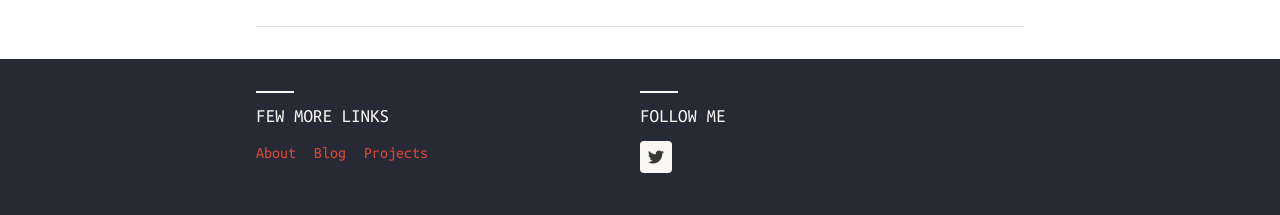
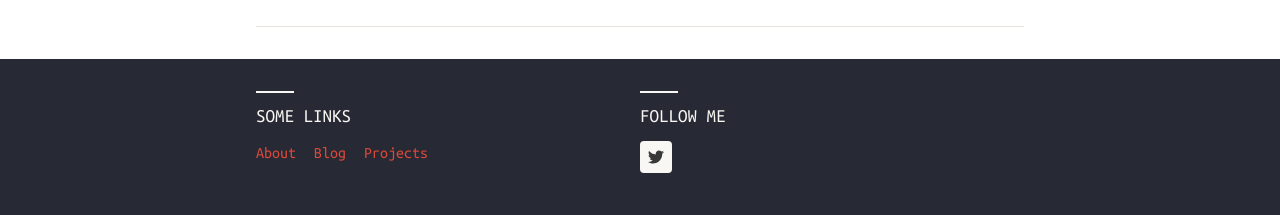
Before and after one commit to ryanmfw/ryanmfw.github.io, a Jekyll site: the page built from index.html, in a window 1280 px wide. Shown: the part 965-1180 px from the top of the page. Built offline with Jekyll 4.4.1, drawn with Linux system fonts in a browser that asks for light colours; nearby versions of some CDN libraries.

Commit message:
cleaned up footer

```diff
--- a/_includes/footer-links.html
+++ b/_includes/footer-links.html
@@ -1,4 +1,4 @@
-<h6>Few more links</h6>
+<h6>Some links</h6>
 <ul class="menu">
     <li><a href="{{ '/about' | prepend: site.baseurl | prepend: site.url }}">About</a></li>
     <li><a href="{{ '/blog' | prepend: site.baseurl | prepend: site.url }}">Blog</a></li>
```
